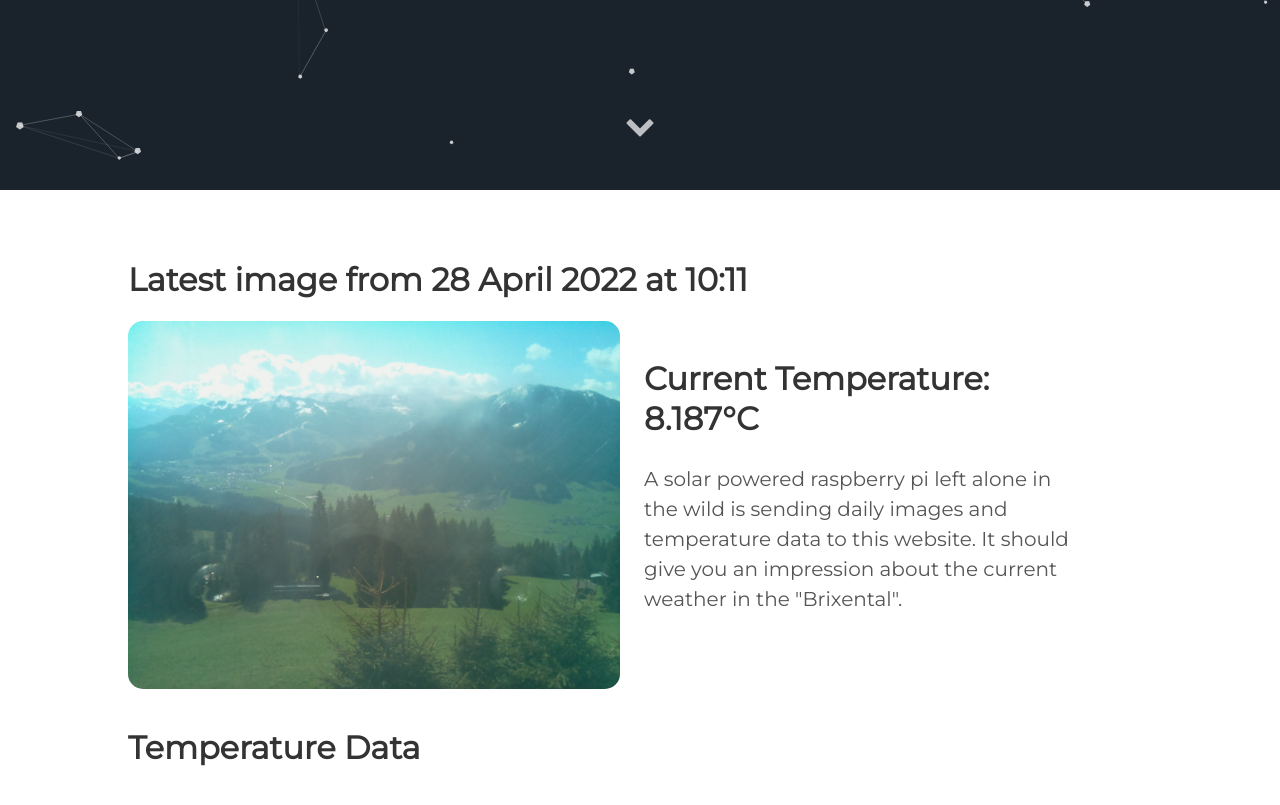
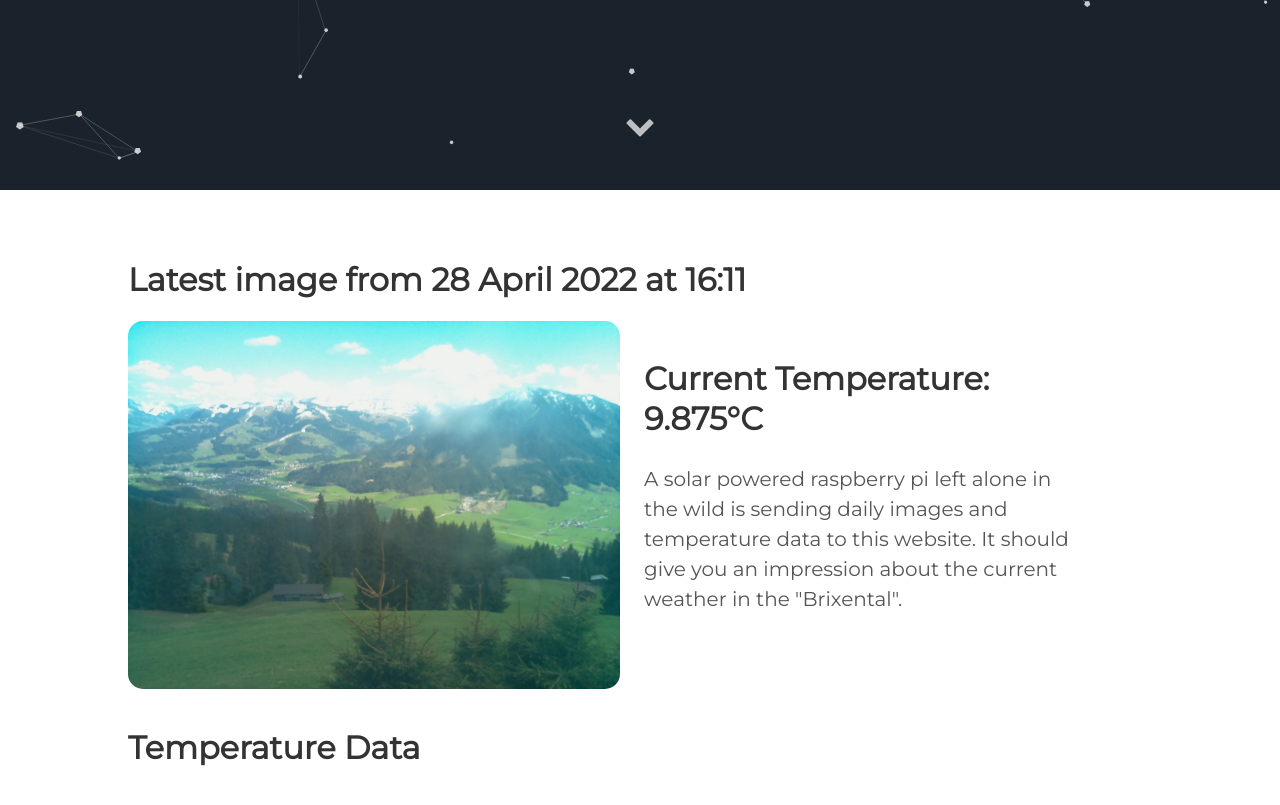
Before and after one commit to vektorious/vektorious.github.io, a Jekyll site: the page built from resources/huette.md, in a window 1280 px wide and 900 px high, scrolled down 710 px. Shown: the top 805 px of the window. Built offline with Jekyll 4.4.1, drawn with Linux system fonts in a browser that asks for light colours.

Commit message:
I'm a bot beep boop

```diff
--- a/resources/huette.md
+++ b/resources/huette.md
@@ -6,13 +6,13 @@ image: '/assets/img/'
 description: 'Live image from the Austrian alps'
 twitter_text: ' '
 ---
-## Latest image from 28 April 2022 at 10:11
+## Latest image from 28 April 2022 at 16:11
 <div class="huette">
   <div class="huette-image">
     <img src="{{ "/assets/img/huette.jpg" | prepend: site.baseurl }}">
   </div>
   <div class="huette-text">
-        <h2>Current Temperature: 8.187°C</h2>
+        <h2>Current Temperature: 9.875°C</h2>
         <p>A solar powered raspberry pi left alone in the wild is sending daily images and temperature data to this website. It should give you an impression about the current weather in the "Brixental".</p>
 
   </div>
```
Also changed, not shown: rpi-script/2022-04-28_160941.txt (renamed from rpi-script/2022-04-28_100940.txt, +5 -7 lines), rpi-script/huette.md (+2 -2 lines), assets/img/huette.jpg, assets/img/temp_plot.png, rpi-script/temp_plot.png, 1 other file.
